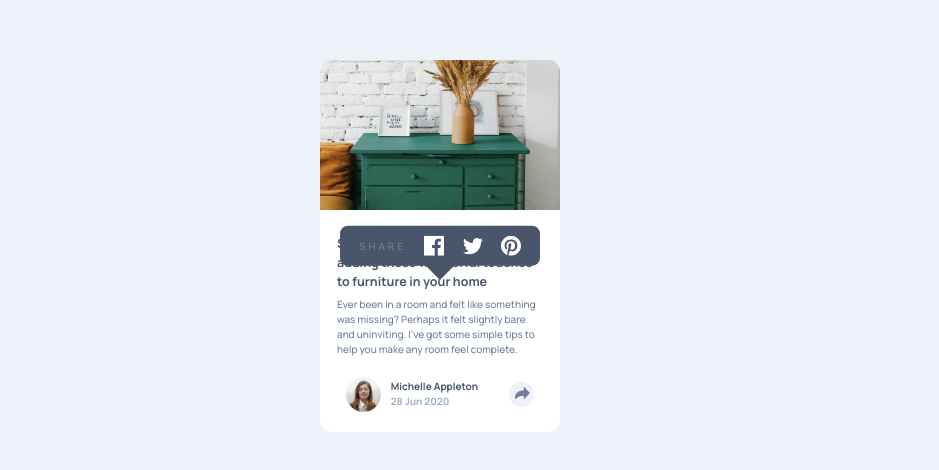
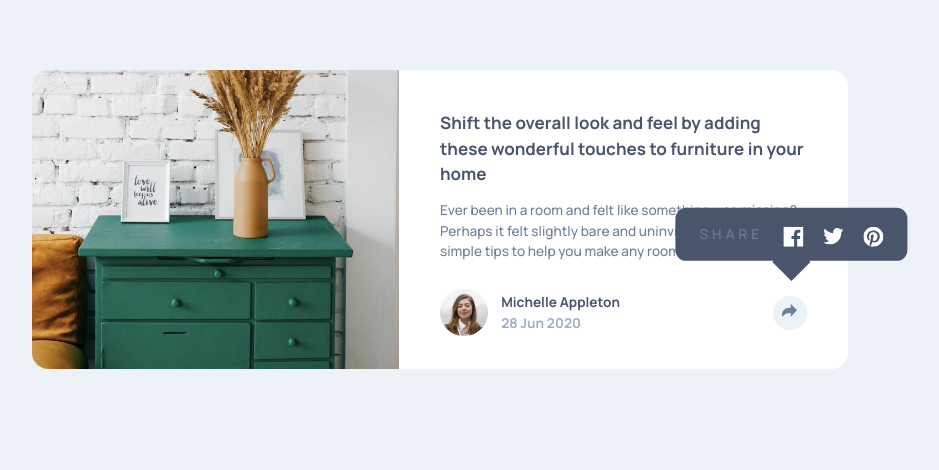
Before and after one commit to Vasiliki-Georgiou/Article_Preview_Component_Mentor_HTML_CSS_JS, a plain HTML site: page index.html in a window 1536 px wide. Shown: the part 154-624 px from the top of the page, without its empty margins (328-1267 px from the left). Drawn offline with nearby package versions, Linux system fonts and the light colour scheme.

Commit message:
Adding responsive styles for CSS

```diff
--- a/style.css
+++ b/style.css
@@ -23,6 +23,7 @@ html {
 
 body {
   display: flex;
+  flex-direction: column;
   align-items: center;
   justify-content: center;
   height: 100vh;
@@ -125,16 +126,16 @@ span:last-child {
 
 .social-media-icons-modal {
   background-color: var(--very_dark_grayish_blue);
-  width: 20rem;
+  width: 17rem;
   padding: 1rem;
   border-radius: 0.8rem;
   display: flex;
   justify-content: space-around;
   align-items: center;
-  position: absolute;
-  top: 50%;
-  left: 50%;
-  transform: translate(-50%, -50%);
+  position: relative;
+  top: 0;
+  left: 0;
+  transform: translate(48%, -280%);
   z-index: 10;
 }
 
@@ -157,3 +158,83 @@ span:last-child {
   font-size: 1rem;
   letter-spacing: 0.3rem;
 }
+
+/* Responsive */
+
+@media(min-width: 375px) {
+  html {
+    font-size: 70%;
+  }
+
+  .btn-container a svg {
+    transform: translate(45%, 40%);
+  }
+}
+
+@media(min-width: 425px) {
+  html {
+    font-size: 75%;
+  }
+
+  .btn-container a svg {
+    transform: translate(50%, 50%);
+  }
+}
+
+@media(min-width: 768px) {
+  html {
+    font-size: 85%;
+  }
+
+  .btn-container a svg {
+    transform: translate(60%, 60%);
+  }
+}
+
+@media(min-width: 1440px) {
+  .card {
+    width: 60rem;
+    height: 22rem;
+    flex-direction: row;
+  }
+
+  .card-img-top {
+    width: 45%;
+    height: 100%;
+    border-bottom-left-radius: 1.2rem;
+    border-top-right-radius: 0;
+    margin-bottom: 1.5rem;
+  }
+
+  .card-body {
+    padding: 3rem;
+  }
+
+  .card-title {
+    margin-bottom: 1rem;
+  }
+
+  .card-title {
+    padding: 0;
+  }
+
+  .card-text {
+    padding: 0;
+  }
+
+  .card-bottom {
+    justify-content: space-between;
+    margin: 2rem 0 1rem 0;
+  }
+
+  .social-media-icons-modal {
+    position: relative;
+    top: 0;
+    left: 0;
+    transform: translate(152%, -300%);
+    z-index: 10;
+  }
+
+}
+
+/* End of Responsive */
```
Also changed, not shown: index.html (+1 -0 lines).
